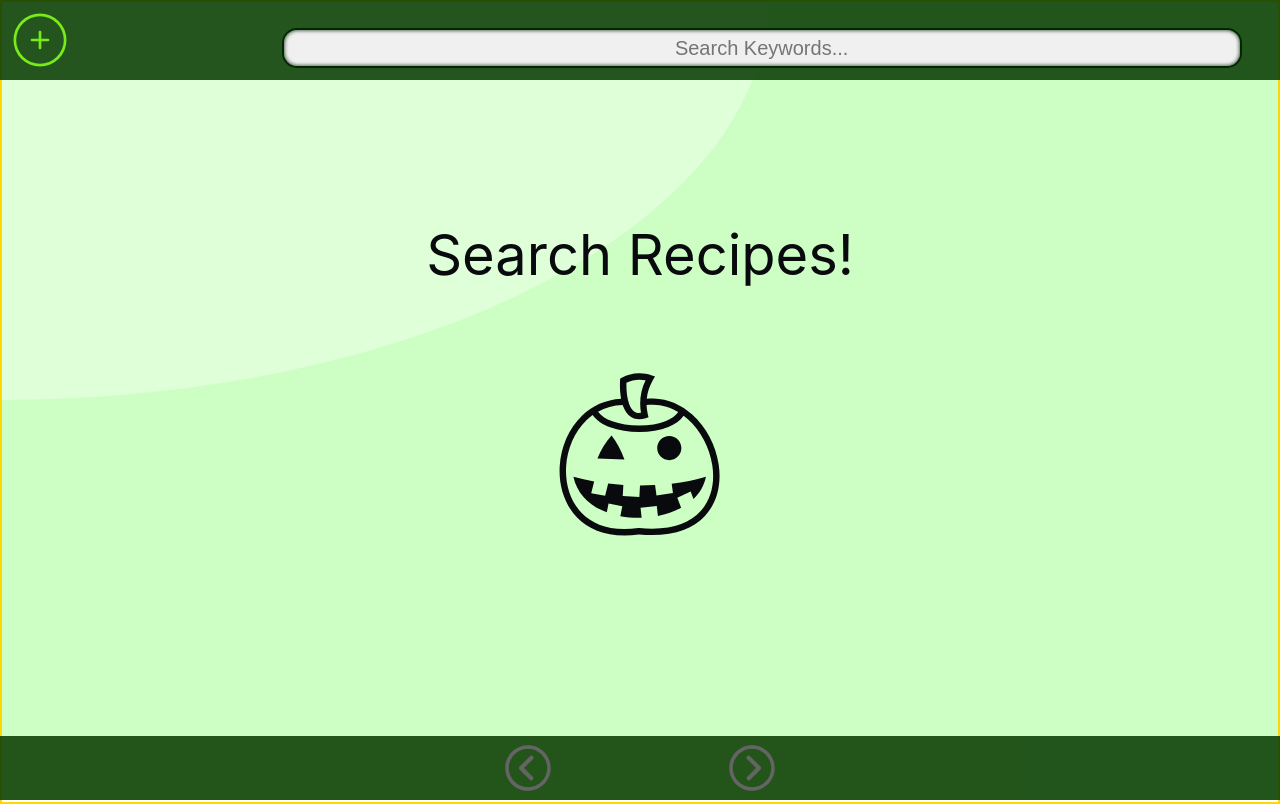
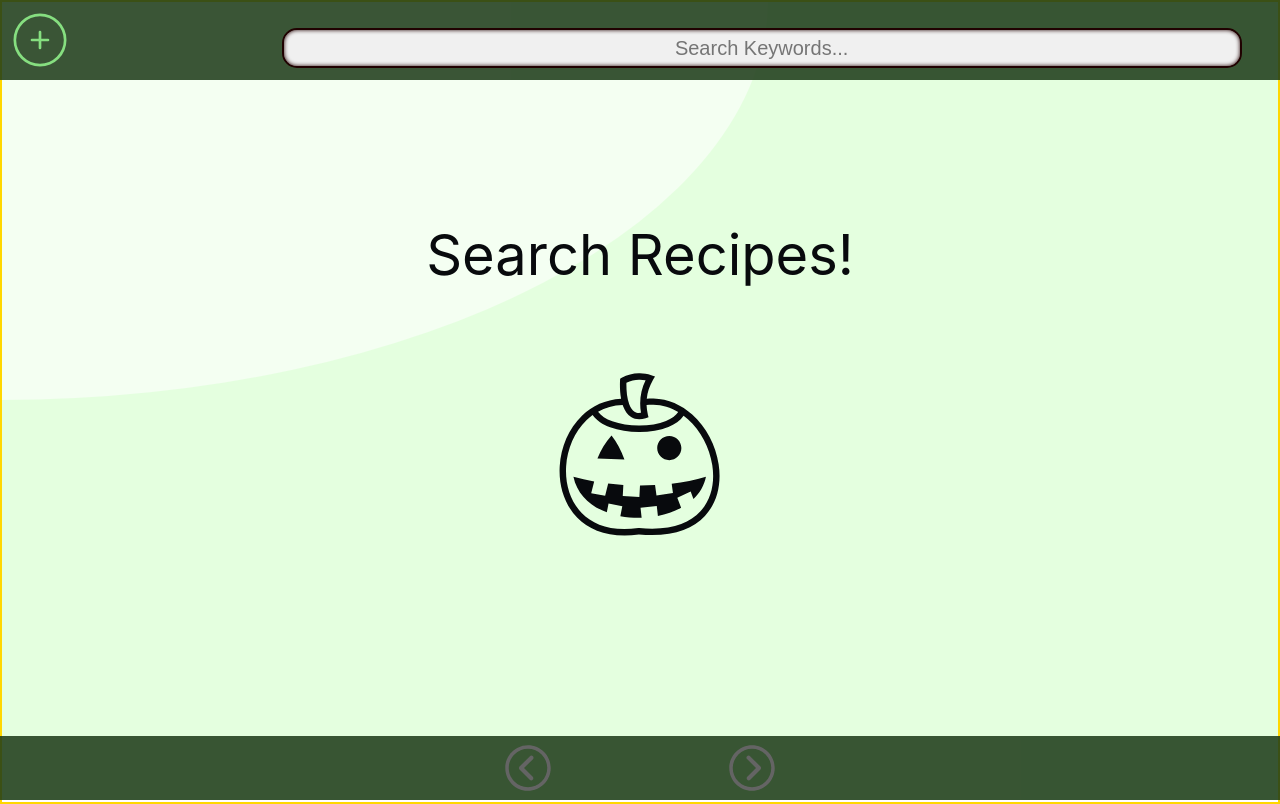
Before and after one commit to barbedStingray/burnt-offerings, a React (Create React App) app: page / in a window 1280 px wide. Built offline with nearby package versions, Linux system fonts and the light colour scheme; the HTML template or start-up script is replaced by a standard one.

Commit message:
new march

```diff
--- a/src/base.css
+++ b/src/base.css
@@ -38,15 +38,16 @@ html {
 
 
     /* MARCH */
-    --background-one: #dfffd9;
-    --background-two: #cdfec3;
-    --background-three: #fff6b0;
-    --prime-one: #0a5b04;
-    --prime-two: #d9edb7;
-    --accent-one: #ffe900;
-    --accent-two: #77ec18;
-    --shadow: #022602;
-    --trans-color: #093b02dd;
+
+    --background-one: #f4fff2;
+    --background-two: #e4ffdf;
+    --background-three: #fffad4;
+    --prime-one: #0d5408;
+    --prime-two: #dfeacc;
+    --accent-one: #ffef44;
+    --accent-two: #86df80;
+    --shadow: #200101;
+    --trans-color: #1d3b19dd;
     --blend0: #fff47b;
     --blend1: #ffee2f;
     --blend2: #eaff00;
@@ -79,4 +80,33 @@ html {
     --white: #fffefb;
     --inactive: #646464; */
 
+
+
+
+
+
+
+
+    /* January */
+    /* --background-one: #f0f0f0;
+    --background-two: #e1e1e1;
+    --background-three: #fdfbe1;
+    --prime-one: #3d3c3c;
+    --prime-two: #d9edb7;
+    --accent-one: #d50000;
+    --accent-two: #f1f74c;
+    --shadow: #022602;
+    --trans-color: #000000dd;
+    --blend0: #fff47b;
+    --blend1: #ffee2f;
+    --blend2: #eaff00;
+    --blend3: #99ff00;
+    --blend4: #26ff00;
+    --blend5: #26ff00;
+    --featherGrey: #f0f0f0;
+    --black: #080a0d;
+    --white: #fffefb;
+    --inactive: #646464; */
+
+
 }
```
Also changed, not shown: src/components/themes/colorTheme.js (+24 -0 lines).
